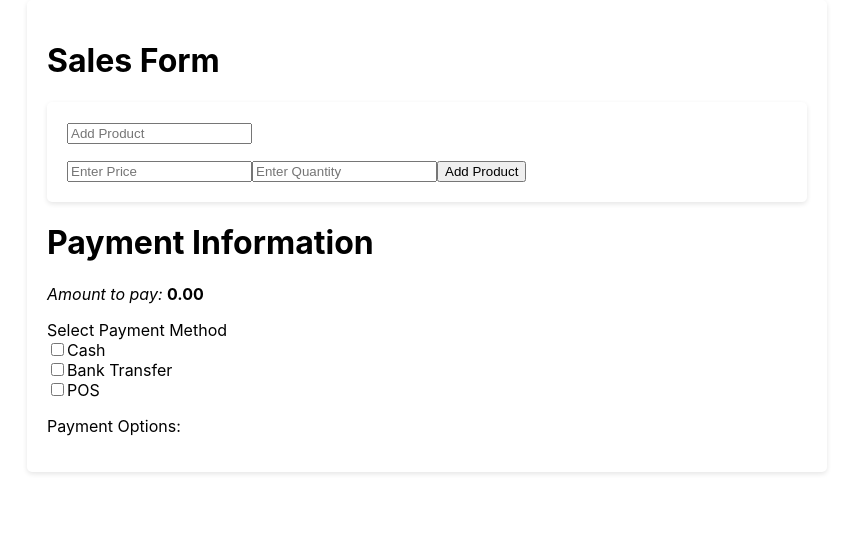
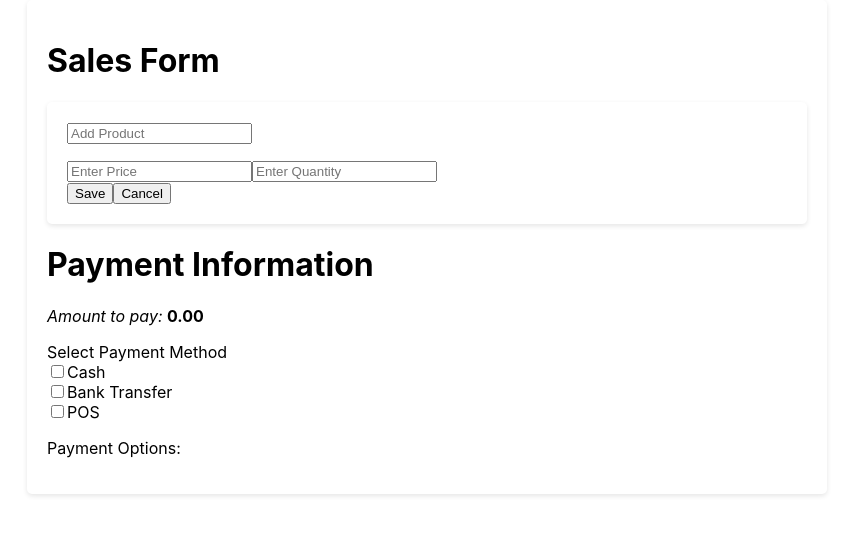
Before and after one commit to abiolatom/Eddietom, a React (Create React App) app: page / in a window 1280 px wide. Shown: the top 534 px of the page, without its empty margins (213-1066 px from the left). Built offline with nearby package versions, Linux system fonts and the light colour scheme.

Commit message:
update not working yet

```diff
--- a/src/components/AddProduct.js
+++ b/src/components/AddProduct.js
@@ -6,8 +6,13 @@ import { useProductContext } from "./ProductContext";
 const AddProduct = () => {
   const [productName, setProductName] = useState("");
   const [productPrice, setProductPrice] = useState("");
-  const { selectedProducts, setSelectedProducts, calculateTotalPrice, selectedProduct, setSelectedProduct } =
-    useProductContext();
+  const {
+    selectedProducts,
+    setSelectedProducts,
+    calculateTotalPrice,
+    selectedProduct,
+    setSelectedProduct,
+  } = useProductContext();
   const [searchText, setSearchText] = useState("");
   const [suggestions, setSuggestions] = useState([]);
   const [filterProduct, setFilterProduct] = useState([]);
@@ -100,19 +105,26 @@ const AddProduct = () => {
     if (!selectedProduct) {
       return;
     }
-    const updatedProduct = {
+    const newProduct = {
       id: selectedProduct.id,
       name: selectedProduct.name,
       price: selectedProduct.price,
       quantity: selectedProduct.quantity,
+      subtotal: selectedProduct.subtotal,
     };
 
-    const updatedProductsList = selectedProducts.map((selectedProductId) =>
-      selectedProductId === selectedProduct.id
-        ? updatedProduct
-        : selectedProduct
+    const updatedProducts = selectedProducts.map((p) =>
+      p.id === selectedProduct.id ? newProduct : p
     );
-    setSelectedProducts(updatedProductsList);
+    setSelectedProducts(updatedProducts);
+    setProductName("");
+    setProductPrice("");
+    setProductQuantity("");
+    setSearchText("");
+    setSelectedProduct(null);
+  };
+
+  const handleCancelSelectedProduct = () => {
     setProductName("");
     setProductPrice("");
     setProductQuantity("");
@@ -129,7 +141,13 @@ const AddProduct = () => {
 
   return (
     <div className="container">
-      <form onSubmit={handleAddProduct}>
+      <form
+        onSubmit={(event) =>
+          selectedProduct
+            ? handleUpdateSelectedProduct(event)
+            : handleAddProduct(event)
+        }
+      >
         <input
           type="text"
           value={searchText}
@@ -162,7 +180,14 @@ const AddProduct = () => {
           placeholder="Enter Quantity"
           required
         />
-        <button type="submit">Add Product</button>
+        {selectedProduct ? (
+          <div>
+            <button type="submit">Save</button>
+            <button onClick={handleCancelSelectedProduct}>Cancel</button>
+          </div>
+        ) : (
+          <button type="submit">Add Product</button>
+        )}
       </form>
 
       {selectedProducts.length > 0 && (
```
